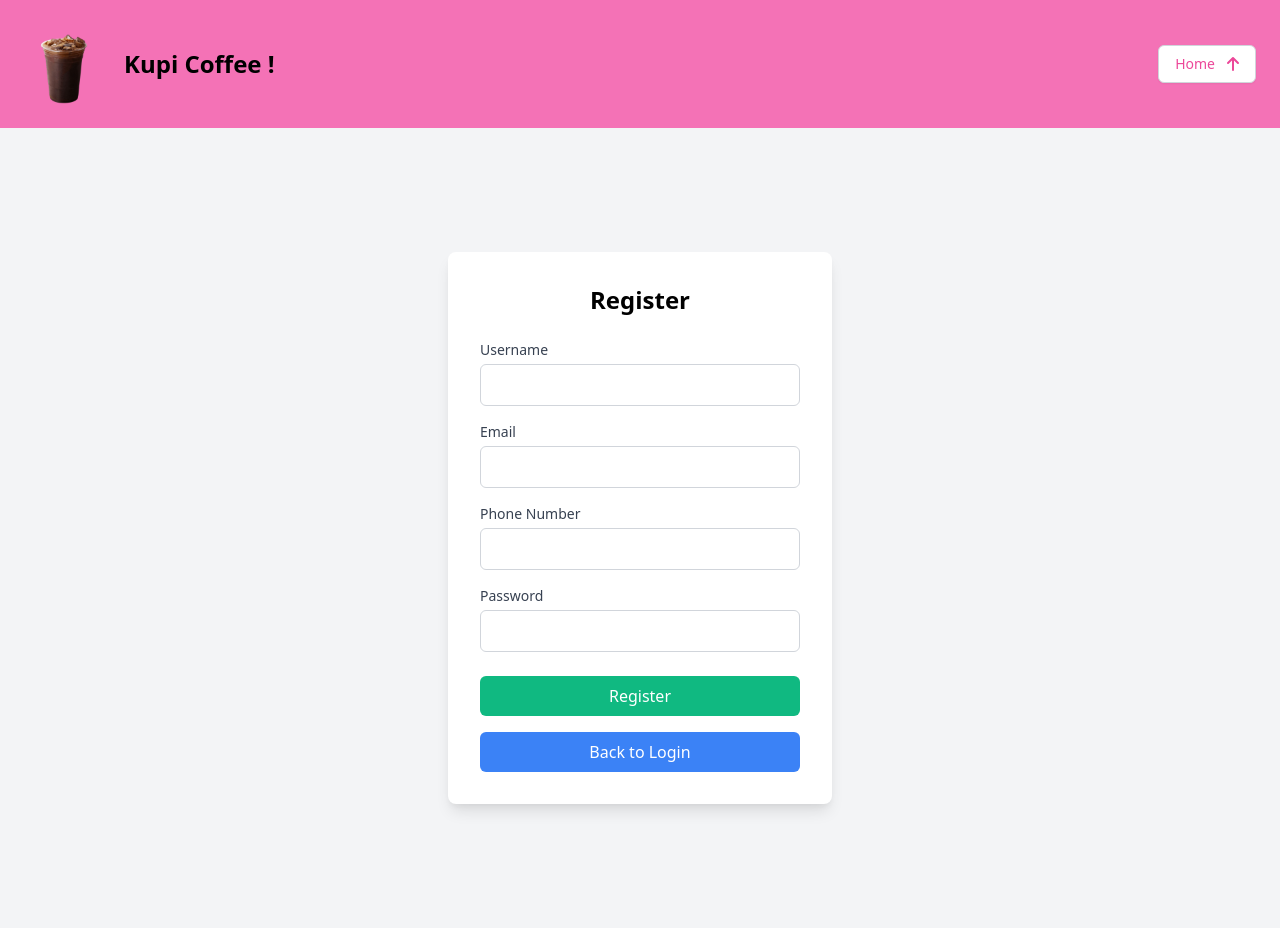
After one commit to zahoon/KupiCoffee-System, a PHP site: page /xe/Customer/testregister.php in a window 1280 px wide. The commit adds this page. Run offline with PHP 8.4, Linux system fonts and the light colour scheme; a stand-in replaces the project's code that opens the database connection.

Commit message:
register n login siuu

```diff
--- /dev/null
+++ b/Customer/testregister.php
@@ -0,0 +1,38 @@
+<!DOCTYPE html>
+<html lang="en">
+<head>
+    <meta charset="UTF-8">
+    <meta name="viewport" content="width=device-width, initial-scale=1.0">
+    <title>Register Page</title>
+    <!-- Tailwind CSS CDN -->
+    <link href="https://cdn.jsdelivr.net/npm/tailwindcss@2.2.19/dist/tailwind.min.css" rel="stylesheet">
+</head>
+<body class="bg-gray-100">
+    <?php include '../Homepage/header.html';?>
+    <div class="flex items-center justify-center h-screen">
+    <div class="bg-white p-8 rounded-lg shadow-lg w-full max-w-sm">
+        <h2 class="text-2xl font-bold mb-6 text-center">Register</h2>
+        <form action="register.php" method="POST">
+            <div class="mb-4">
+                <label for="username" class="block text-sm font-medium text-gray-700">Username</label>
+                <input type="text" id="username" name="username" required class="mt-1 p-2 w-full border border-gray-300 rounded-md focus:outline-none focus:ring-2 focus:ring-blue-500 focus:border-blue-500">
+            </div>
+            <div class="mb-4">
+                <label for="email" class="block text-sm font-medium text-gray-700">Email</label>
+                <input type="email" id="email" name="email" required class="mt-1 p-2 w-full border border-gray-300 rounded-md focus:outline-none focus:ring-2 focus:ring-blue-500 focus:border-blue-500">
+            </div>
+            <div class="mb-4">
+                <label for="phone" class="block text-sm font-medium text-gray-700">Phone Number</label>
+                <input type="tel" id="phone" name="phone" required class="mt-1 p-2 w-full border border-gray-300 rounded-md focus:outline-none focus:ring-2 focus:ring-blue-500 focus:border-blue-500">
+            </div>
+            <div class="mb-6">
+                <label for="password" class="block text-sm font-medium text-gray-700">Password</label>
+                <input type="password" id="password" name="password" required class="mt-1 p-2 w-full border border-gray-300 rounded-md focus:outline-none focus:ring-2 focus:ring-blue-500 focus:border-blue-500">
+            </div>
+            <button type="submit" class="w-full bg-green-500 text-white p-2 rounded-md hover:bg-green-600 focus:outline-none focus:ring-2 focus:ring-green-500 focus:ring-opacity-50">Register</button>
+        </form>
+        <button onclick="window.location.href='testlogin.php'" class="w-full mt-4 bg-blue-500 text-white p-2 rounded-md hover:bg-blue-600 focus:outline-none focus:ring-2 focus:ring-blue-500 focus:ring-opacity-50">Back to Login</button>
+    </div>
+    </div>
+</body>
+</html>
--- /dev/null
+++ b/Homepage/header.html
@@ -0,0 +1,43 @@
+<!DOCTYPE html>
+<html lang="en">
+<head>
+    <meta charset="UTF-8">
+    <meta name="viewport" content="width=device-width, initial-scale=1.0">
+    <title>Header</title>
+    <!-- Tailwind CSS CDN -->
+    <link href="https://cdn.jsdelivr.net/npm/tailwindcss@2.2.19/dist/tailwind.min.css" rel="stylesheet">
+</head>
+<body>
+    <header class="bg-gray-100 p-6 bg-pink-400">
+        <div class="flex items-center justify-between">
+            <div class="flex items-center">
+                <img src="../image/AMERICANO.png" alt="Logo" class="w-20 h-auto mr-5">
+                <h1 class="text-2xl font-bold">Kupi Coffee !</h1>
+            </div>
+            <div class="relative inline-block text-left">
+                <button class="inline-flex justify-center w-full rounded-md border border-gray-300 shadow-sm px-4 py-2 bg-white text-sm font-medium text-pink-500 hover:bg-gray-50 focus:outline-none focus:ring-2 focus:ring-offset-2 focus:ring-indigo-500" id="menu-button" aria-expanded="true" aria-haspopup="true">
+                    Home
+                    <svg class="-mr-1 ml-2 h-5 w-5" xmlns="http://www.w3.org/2000/svg" viewBox="0 0 20 20" fill="currentColor" aria-hidden="true">
+                        <path fill-rule="evenodd" d="M10 3a1 1 0 01.707.293l5 5a1 1 0 01-1.414 1.414L11 6.414V16a1 1 0 11-2 0V6.414l-3.293 3.293A1 1 0 014.293 8.293l5-5A1 1 0 0110 3z" clip-rule="evenodd" />
+                    </svg>
+                </button>
+                <div class="origin-top-right absolute right-0 mt-2 w-56 rounded-md shadow-lg bg-pink-100 ring-1 ring-black ring-opacity-5 hidden" role="menu" aria-orientation="vertical" aria-labelledby="menu-button" tabindex="-1">
+                    <div class="py-1" role="none">
+                        <a href="home.html" class="text-pink-500 block px-4 py-2 text-sm hover:bg-gray-50" role="menuitem" tabindex="-1" id="menu-item-0">Home</a>
+                        <a href="menu.html" class="text-pink-500 block px-4 py-2 text-sm hover:bg-gray-50" role="menuitem" tabindex="-1" id="menu-item-1">Menu</a>
+                        <a href="../Customer/testlogin.php" class="text-pink-500 block px-4 py-2 text-sm hover:bg-gray-50" role="menuitem" tabindex="-1" id="menu-item-2">Login</a>
+                    </div>
+                </div>
+            </div>
+        </div>
+    </header>
+
+    <!-- Optional: Script to handle dropdown menu -->
+    <script>
+        document.getElementById('menu-button').addEventListener('click', function() {
+            const menu = document.querySelector('.origin-top-right');
+            menu.classList.toggle('hidden');
+        });
+    </script>
+</body>
+</html>
```
Also changed, not shown: Customer/register.php (+50 -0 lines), Customer/testlogin.php (renamed from Customer/testlogincust.html, +5 -2 lines).
